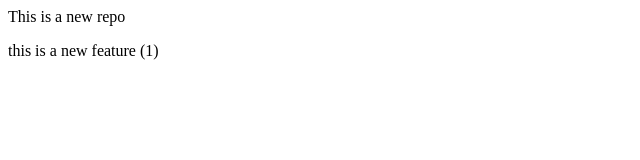
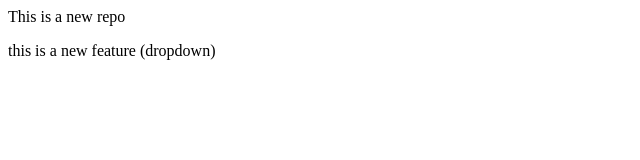
Before and after one commit to AnishMondal22300/LocalRepo, a plain HTML site: page index.html in a window 1280 px wide. Shown: the full height of the page, 0-640 px from the left. Drawn offline with Linux system fonts and the light colour scheme.

Commit message:
add dropdown

```diff
--- a/index.html
+++ b/index.html
@@ -1,3 +1,3 @@
 <p> This is a new repo </p>
 
-<p> this is a new feature (1)</p>
+<p> this is a new feature (dropdown)</p>
```
